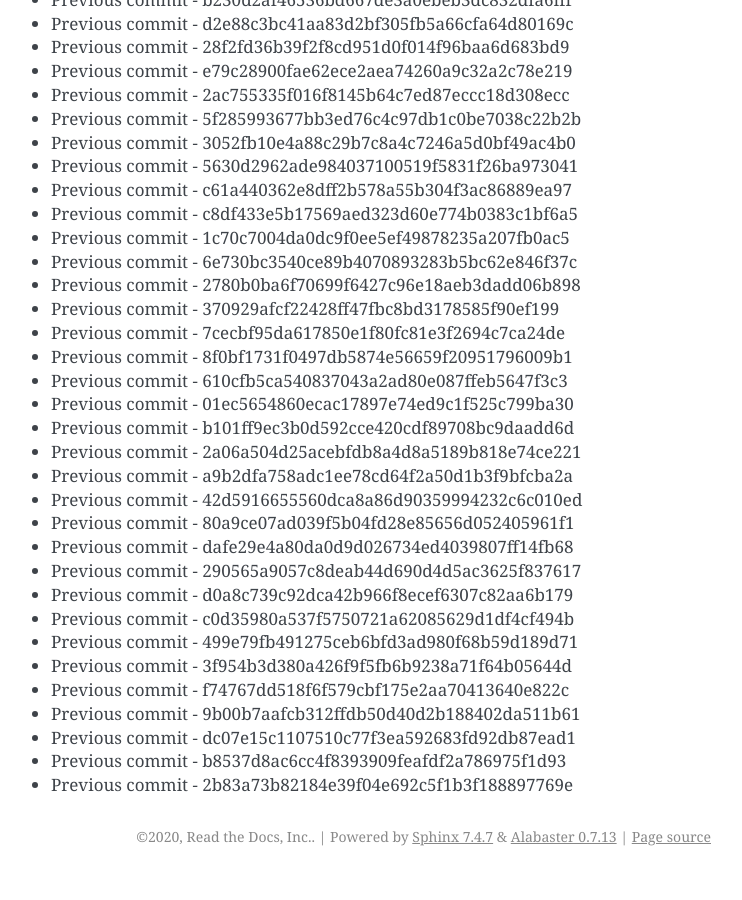
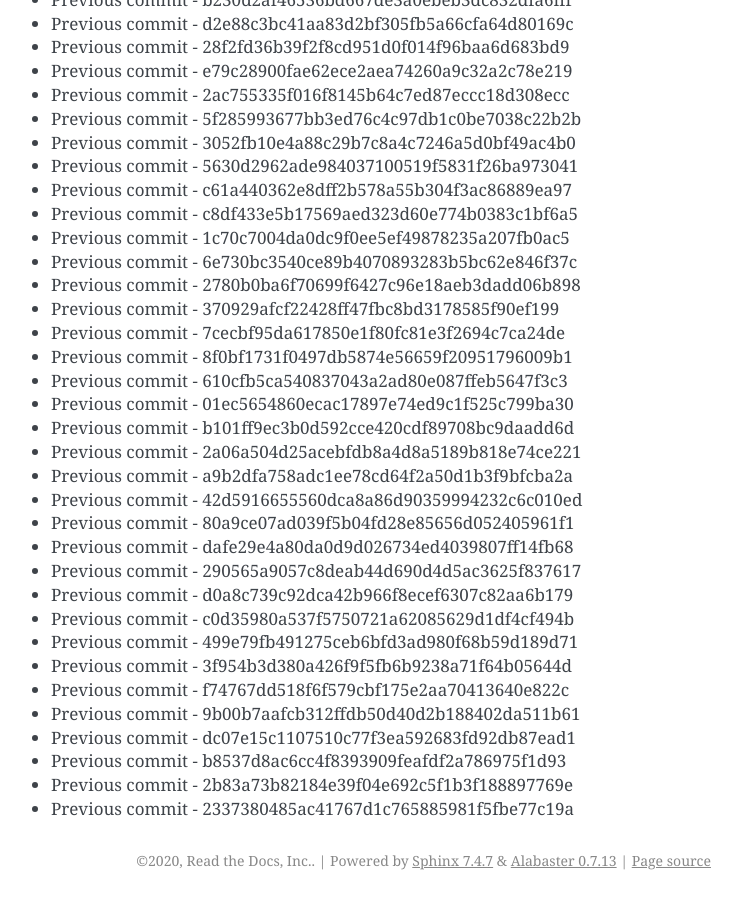
Before and after one commit to readthedocs/rtd-git-stresstest, a Sphinx documentation site: the page built from docs/updates.rst, in a window 1280 px wide and 900 px high, scrolled down 97152 px. Shown: the whole window, without its empty margins (399-1141 px from the left). Built offline with Sphinx 7.4.7, drawn with Linux system fonts in a browser that asks for light colours; before the commit the page ends 98028 px from its top, so only the background shows below that.

Commit message:
Generating commit from previous: 2337380485ac41767d1c765885981f5fbe77c19a

```diff
--- a/docs/updates.rst
+++ b/docs/updates.rst
@@ -4114,3 +4114,4 @@ It can be tested for any performance characteristics.
 * Previous commit - dc07e15c1107510c77f3ea592683fd92db87ead1
 * Previous commit - b8537d8ac6cc4f8393909feafdf2a786975f1d93
 * Previous commit - 2b83a73b82184e39f04e692c5f1b3f188897769e
+* Previous commit - 2337380485ac41767d1c765885981f5fbe77c19a
```
